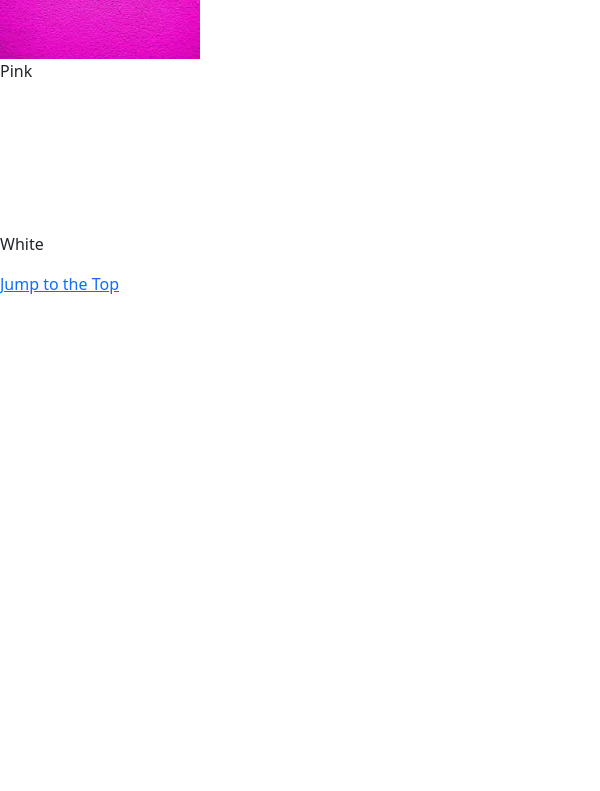
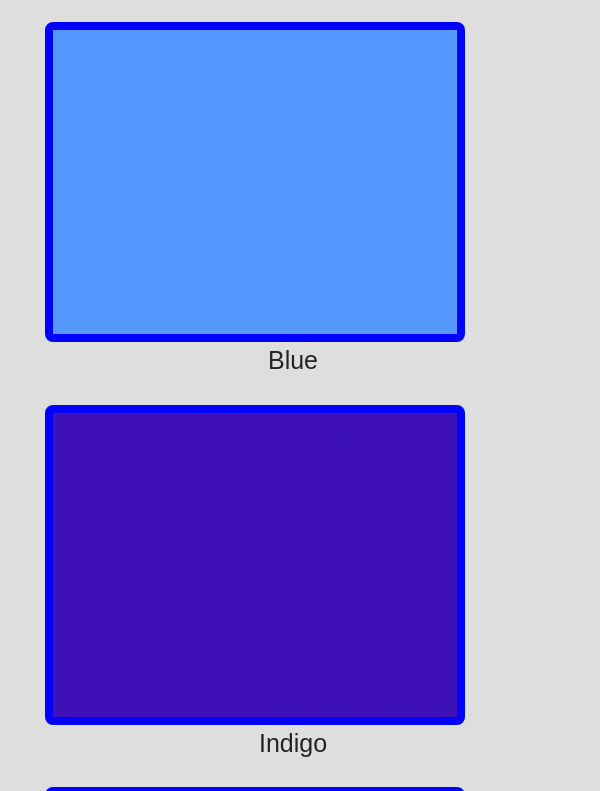
Before and after one commit to MAGASTORY/responsivestylesheet, a plain HTML site: page index.html in a window 600 px wide. Shown: the part 2009-2800 px from the top of the page. Before the commit the page ends 2305 px from the top, so only its background shows below. Drawn offline with nearby package versions, Linux system fonts and the light colour scheme.

Commit message:
Add files via upload

```diff
--- a/index.html
+++ b/index.html
@@ -7,8 +7,8 @@
   <meta name="viewport" content="width=device-width, initial-scale=1.0">
   <link href="https://cdn.jsdelivr.net/npm/bootstrap@5.3.2/dist/css/bootstrap.min.css" rel="stylesheet" integrity="sha384-T3c6CoIi6uLrA9TneNEoa7RxnatzjcDSCmG1MXxSR1GAsXEV/Dwwykc2MPK8M2HN" crossorigin="anonymous">
   <title>Colors</title>
-  <link rel="stylesheet" href="css/style.css">
-  <link rel="stylesheet" href="./bootstrap-grid.min.css">
+  <link rel="stylesheet" href="style.css">
+  <link rel="stylesheet" href="bootstrap-grid.min.css">
 </head>
 
 <body>
--- /dev/null
+++ b/style.css
@@ -0,0 +1,225 @@
+
+body {
+    background-color: #dedede;
+}
+
+h1 {
+    text-align: center;
+    font-family:Arial, sans-serif;
+    font-size: 32px;
+}
+
+a {
+    color: #000;
+    text-decoration: none;
+    font-family:Arial, sans-serif;
+}
+
+p {
+   font-size: 25px;
+   font-family:Arial, sans-serif;
+}
+
+img{
+  width:100%;
+}
+
+
+p{
+  text-align:center;
+}
+
+div img{
+    width:250px;
+    height: 250px;
+    display:inline;
+    margin:auto;
+    position: relative;
+    left: 220px;
+
+}
+
+div .label{
+    position: relative;
+    left: 190px;
+}
+ .row{
+    width: 100%;
+ }
+
+.ctrl{
+ display: inline-block;
+  width: 24%;
+  margin: 5px;
+  padding: 2px;
+}
+
+.fix{
+ position: relative;
+ left:-190px;
+}
+
+h2{
+    text-align: center;
+}
+
+/* Extra small devices (phones, 600px and down) */
+@media only screen and (max-width: 600px) {
+    div img{
+        width: 420px;
+        height: 320px;
+        position: relative;
+        left: 40px;
+        border: 8px solid blue;
+        border-radius: 8px;
+
+    }
+
+    div .label{
+        position: relative;
+        left: 0px;
+    }
+    .fix{
+        position: relative;
+        left:0px;
+       }
+}
+
+
+/* Small devices (portrait tablets and large phones, 600px and up) */
+@media only screen and (min-width: 600px) and (max-width: 768px) {
+    div img{
+        width: 420px;
+        height: 320px;
+        position: relative;
+        left: 40px;
+        border: 8px solid blue;
+    }
+}
+
+/* Medium devices (landscape tablets, 768px and up) */
+@media only screen and (min-width: 772px) and (max-width: 998px) {
+
+    .ctrl{
+        margin: 0 40px;
+    }
+    div img{
+         width: 320px;
+        height: 300px;
+        position: relative;
+        left: 40px;
+        border: 8px solid blue;
+        border-radius: 7px;
+    }
+
+    div .label{
+        position: relative;
+        left: 80px;
+    }
+    .fix{
+        position: relative;
+        left:100px;
+       }
+
+}
+
+
+
+
+
+
+
+
+
+
+
+
+
+
+
+
+
+
+
+
+
+
+
+
+
+
+
+
+/*
+main {
+    border: 5px #000 solid;
+    margin: 10px;
+}
+ */
+/*
+
+.container {
+    display: grid;
+    grid-template-columns: 1fr;
+    justify-items: center;
+}
+ */
+/* img{
+    width: 200px;
+    height: 200px;
+    padding: 5px;
+} */
+
+/* .child {
+    position: relative;
+    display: inline-block;
+    border: 5px black solid;
+    margin: 5px;
+    border-radius: 5px;
+} */
+
+/*
+
+.label {
+    display: none;
+    position: absolute;
+    top: 40%;
+    left: 40%;
+} */
+/*
+.button {
+    display: inline-block;
+    border: 2px solid #000;
+    padding: 5px;
+    border-radius: 25px;
+}
+ */
+/*
+.button:hover {
+    background-color:#fff;
+} */
+
+/*
+footer {
+    display: flex;
+    justify-content: center;
+} */
+
+/*
+header {
+    border-radius: 5px;
+    border: 5px #000 solid;
+    margin: 10px;
+} */
+
+/*
+.label {
+    display: none;
+    position: absolute;
+    top: 40%;
+    left: 40%;
+} */
+/*
+.child:hover .label {
+    display: block;
+} */
```
